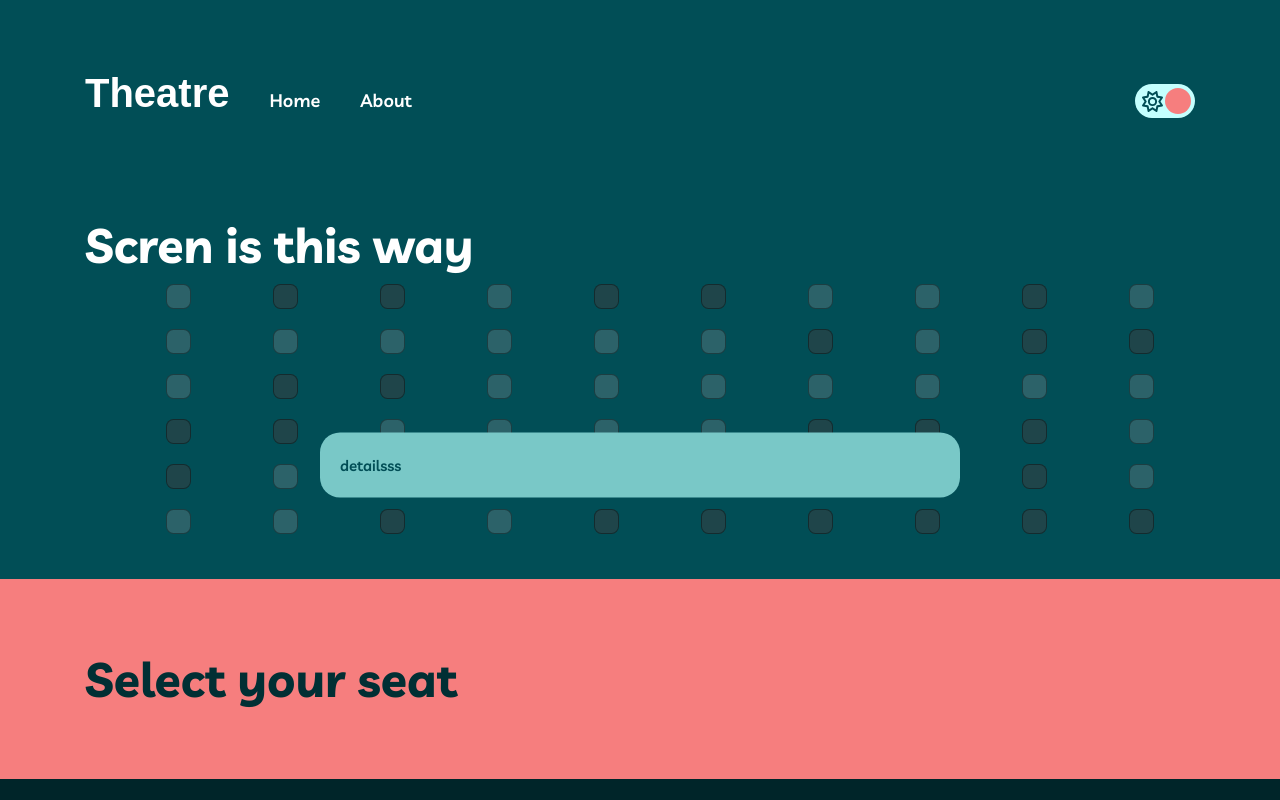
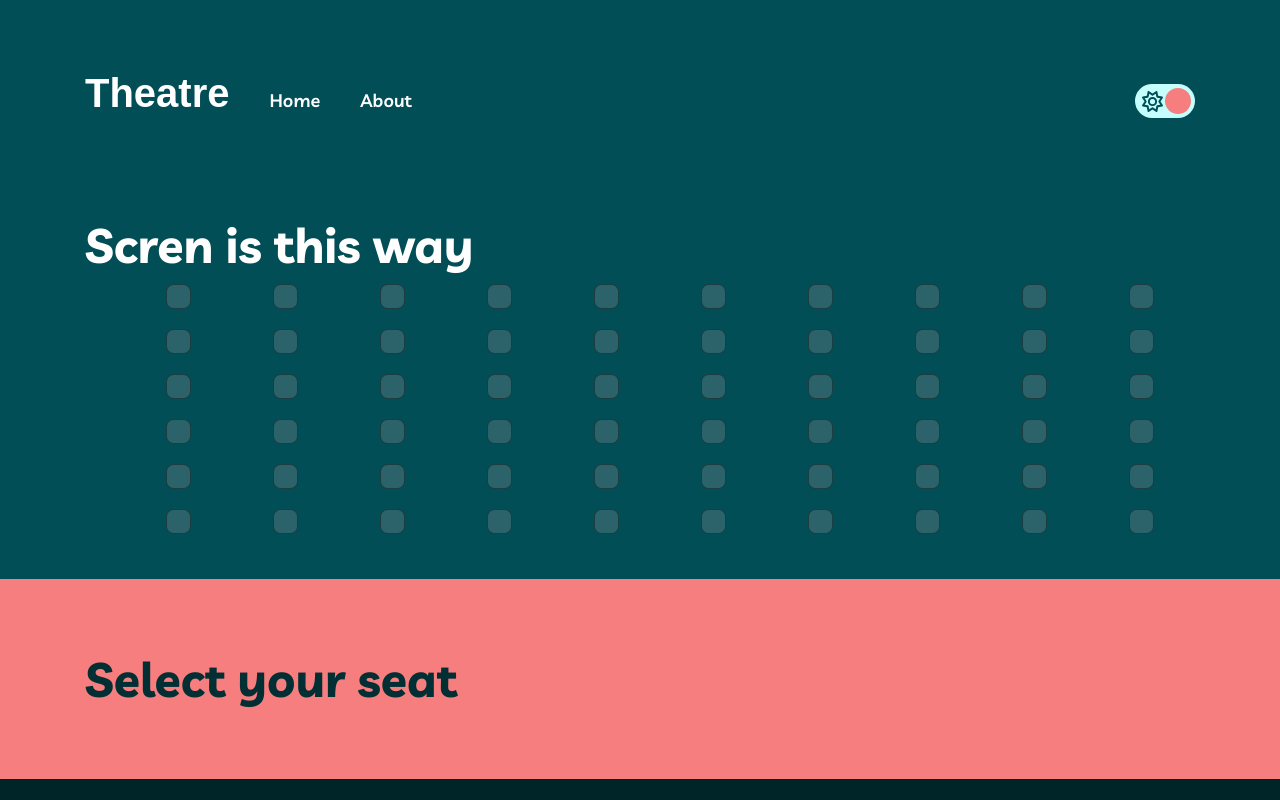
Before and after one commit to MorMarzan/theatre, a React (Vite) app: page /seat/1 in a window 1280 px wide. Shown: the top 800 px of the page. Built offline with nearby package versions, Linux system fonts and the light colour scheme; a web font is replaced by a local one.

Commit message:
Add dwtails functionality

```diff
--- a/src/pages/HomePage.jsx
+++ b/src/pages/HomePage.jsx
@@ -1,12 +1,13 @@
 import { useEffect, useState } from "react"
 import { seatService } from "../services/seat.service"
 import { SeatList } from "../cmps/SeatList"
-import { Outlet } from "react-router-dom"
+import { Outlet, useNavigate } from "react-router-dom"
 
 export function HomePage() {
 
     const [seats, setSeats] = useState([])
     const [selectedSeatId, setSelectedSeatId] = useState('')
+    const navigate = useNavigate()
 
     useEffect(() => {
         _loadSeats()
@@ -17,12 +18,13 @@ export function HomePage() {
             const seats = await seatService.query()
             setSeats(seats)
         } catch (error) {
-            console.error('Error loading toys:', error)
+            console.error('Error loading seats:', error)
         }
     }
 
     function onSelecetSeat(seatId) {
         setSelectedSeatId(seatId)
+        navigate(`/seat/${seatId}`)
     }
 
     return (
@@ -44,7 +46,8 @@ export function HomePage() {
                 </div>
             </section>
 
-            <Outlet />
+            {selectedSeatId && <Outlet />}
+
 
         </div>
     )
--- a/src/pages/SeatDetails.jsx
+++ b/src/pages/SeatDetails.jsx
@@ -1,8 +1,34 @@
+import { useEffect, useState } from "react"
+import { useParams } from "react-router-dom"
+import { seatService } from "../services/seat.service"
 
 export function SeatDetails() {
+
+    const { seatId } = useParams()
+    const [seat, setSeat] = useState(null)
+
+    useEffect(() => {
+        loadSeat()
+    }, [seat])
+
+    async function loadSeat() {
+        try {
+            const loadedSeat = await seatService.getById(seatId)
+            setSeat(loadedSeat)
+        } catch (error) {
+            console.error('Error loading seat:', err)
+        }
+    }
+
     return (
         <section className="seat-details">
-            detailsss
+            {seat &&
+                <>
+                    <p><span>Row:</span> {seat.loc.i + 1}</p>
+                    <p><span>Seat number:</span> {seat.loc.j + 1}</p>
+                    <p><span>Price:</span> {seat.price}$</p>
+                </>
+            }
         </section>
     )
 }
--- a/src/services/async-storage.service.js
+++ b/src/services/async-storage.service.js
@@ -14,7 +14,10 @@ function query(entityType, delay = 500) {
 async function get(entityType, entityId) {
     try {
         const entities = await query(entityType)
-        const entity = entities.find(entity => entity._id === entityId)
+        const entity = entities.reduce((foundEntity, row) => {
+            return foundEntity || row.find(entity => entity._id === entityId)
+        }, null)
+        // const entity = entities.find(entity => entity._id === entityId)
         if (!entity) {
             throw new Error(`Get failed, cannot find entity with id: ${entityId} in: ${entityType}`)
         }
--- a/src/services/seat.service.js
+++ b/src/services/seat.service.js
@@ -8,9 +8,7 @@ const theatre = { rowCount: 6, colCount: 10 }
 export const seatService = {
     query,
     getById,
-    save,
-    remove,
-    getEmptySeat,
+    save
 }
 
 _createSeats()
@@ -29,11 +27,6 @@ function getById(seatId) {
     return storageService.get(STORAGE_KEY, seatId)
 }
 
-function remove(seatId) {
-    // return Promise.reject('Not now!')
-    return storageService.remove(STORAGE_KEY, seatId)
-}
-
 function save(seat) {
     if (seat._id) {
         return storageService.put(STORAGE_KEY, seat)
@@ -42,23 +35,14 @@ function save(seat) {
     }
 }
 
-function getEmptySeat(price = '', isReserved = false, isSeat = true) {
+function getEmptySeat(loc, price = '', isReserved = false, isSeat = true) {
     return {
-        // loc,
+        loc,
         price,
         isReserved,
         isSeat
     }
 }
-
-// function getDefaultFilter() {
-//     return {
-//         name: '',
-//         maxPrice: '',
-//         labels: '',
-//         inStock: undefined,
-//     }
-// }
 
 function _createSeats() {
     let seats = utilService.loadFromStorage(STORAGE_KEY)
@@ -74,7 +58,8 @@ function _createDemoSeats() {
         for (let j = 0; j < theatre.colCount; j++) {
             const price = utilService.getRandomIntInclusive(1, 800)
             const isReserved = Math.random() < 0.5 ? false : true
-            seats[i][j] = _createSeat(price, isReserved)
+            const loc = { i, j }
+            seats[i][j] = _createSeat(loc, price, isReserved)
         }
     }
     utilService.saveToStorage(STORAGE_KEY, seats)
@@ -85,6 +70,3 @@ function _createSeat(loc, price) {
     seat._id = utilService.makeId()
     return seat
 }
-
-// TEST DATA
-// storageService.post(STORAGE_KEY, {vendor: 'Subali Rahok 6', price: 980}).then(x => console.log(x))
```
